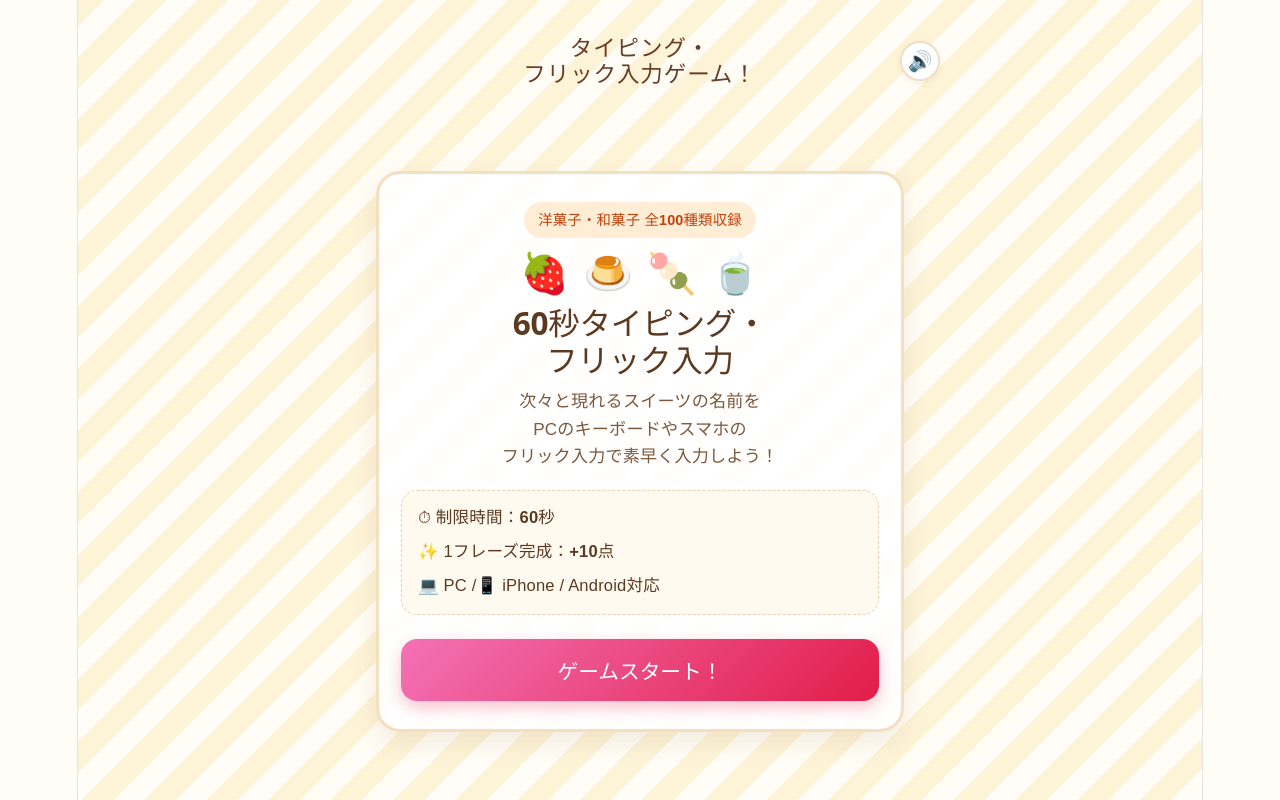
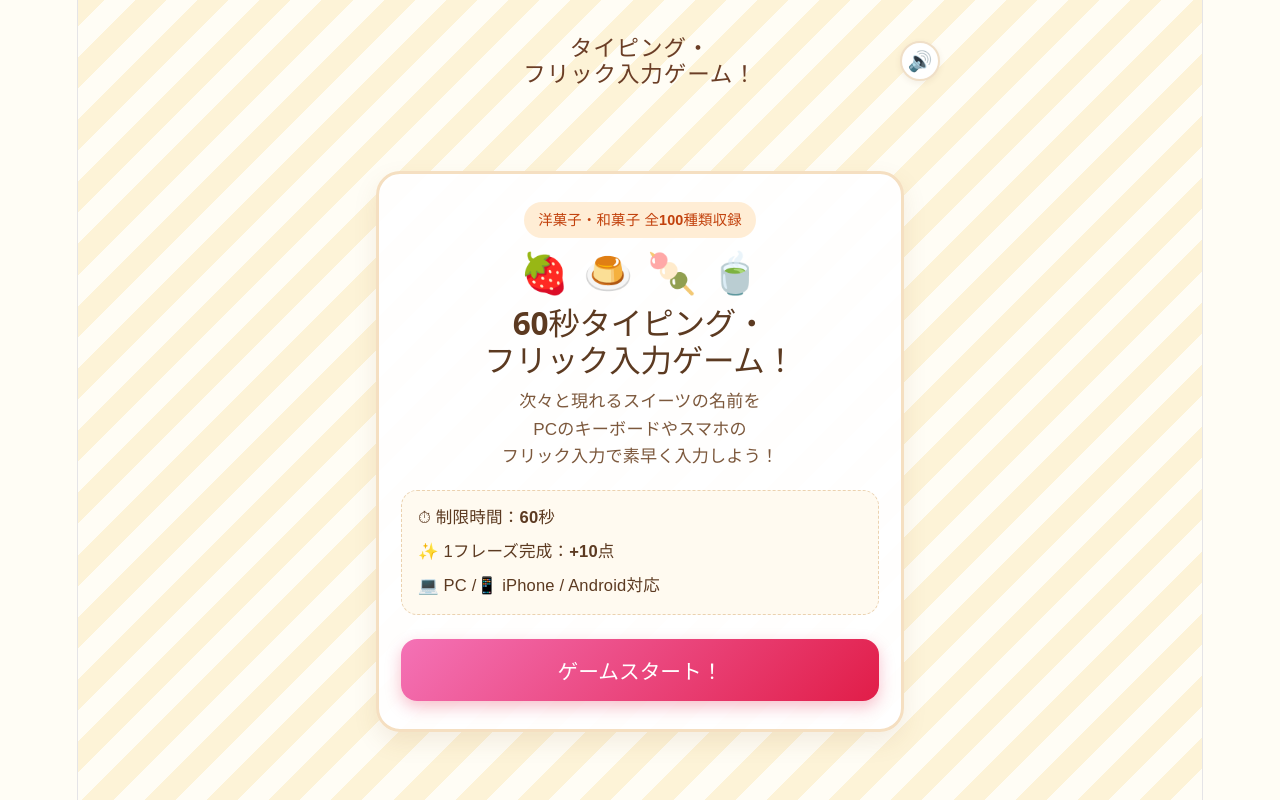
Before and after one commit to kkayanoshimada-source/sweetstyping, a React (Vite) app: page / in a window 1280 px wide. Built offline with nearby package versions, Linux system fonts and the light colour scheme.

Commit message:
bug fix10

```diff
--- a/src/App.tsx
+++ b/src/App.tsx
@@ -368,7 +368,7 @@ export default function App() {
               <span>🍡</span>
               <span>🍵</span>
             </div>
-            <h2 className="start-title">60秒タイピング・<br />フリック入力</h2>
+            <h2 className="start-title">60秒タイピング・<br />フリック入力ゲーム！</h2>
             <p className="start-desc">
               次々と現れるスイーツの名前を<br />PCのキーボードやスマホの<br />フリック入力で素早く入力しよう！
             </p>
```
